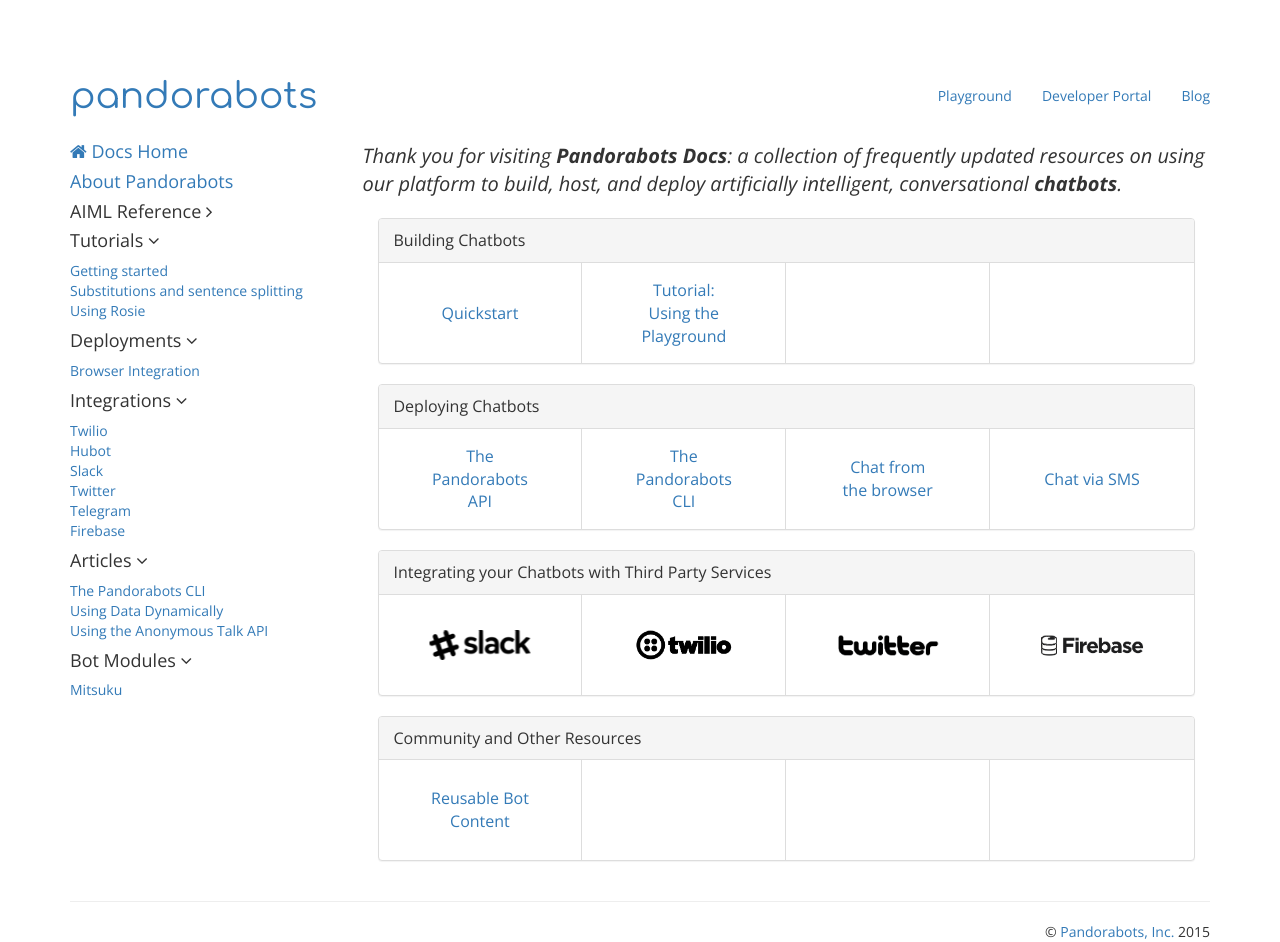
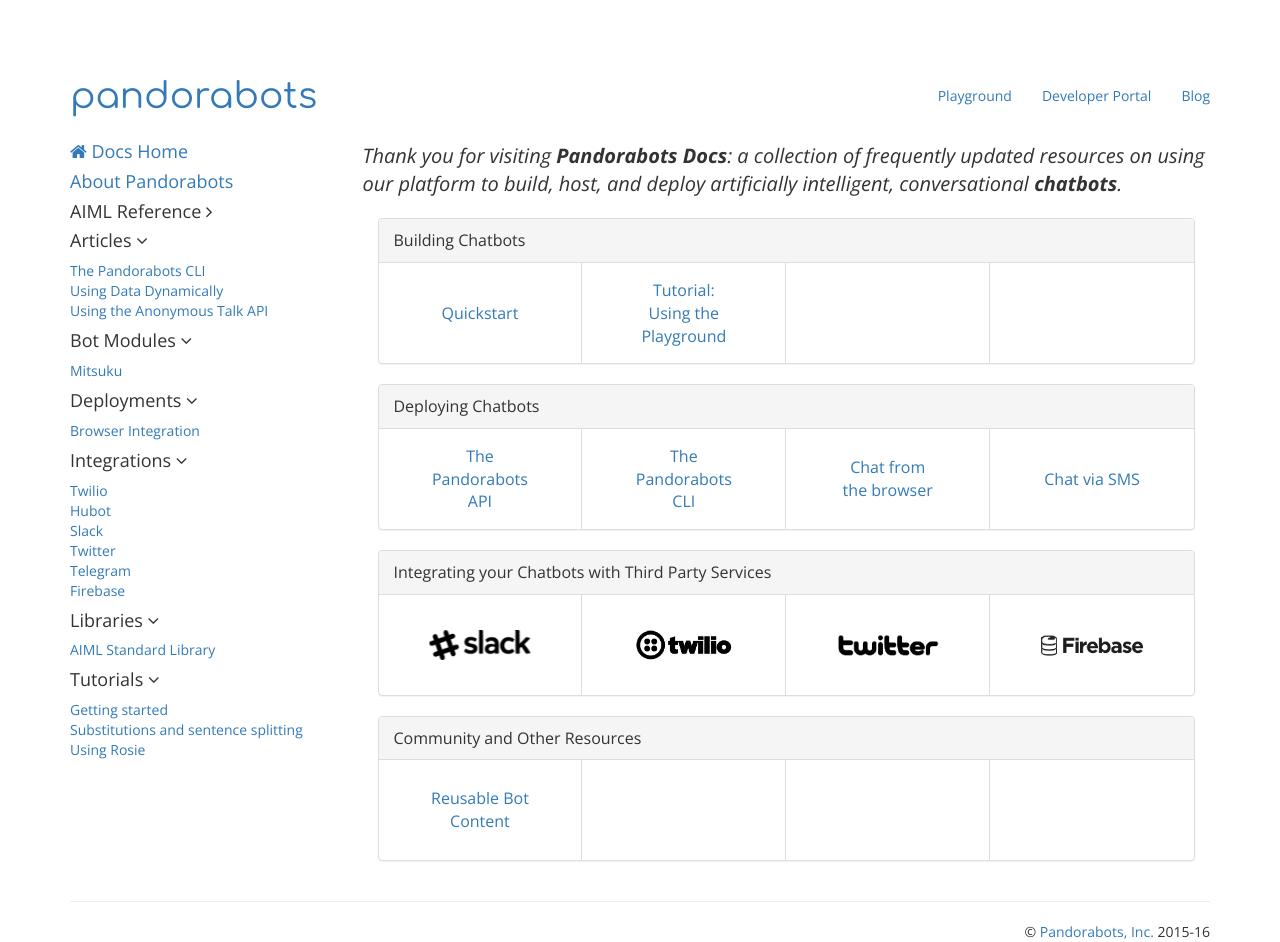
Before and after one commit to pandorabots/pandorabots.github.io, a Jekyll site: the page built from index.html, in a window 1280 px wide. Built offline with Jekyll 4.4.1, drawn with Linux system fonts in a browser that asks for light colours.

Commit message:
Updated README. Added collection Libraries and AIML STD Libraries. Updated copyright.

```diff
--- a/_config.yml
+++ b/_config.yml
@@ -1,14 +1,14 @@
 # Site settings
 title: pandorabots
-email: your-email@domain.com
+email: support@pandorabots.com
 description: > # this means to ignore newlines until "baseurl:"
   Write an awesome description for your new site here. You can edit this
   line in _config.yml. It will appear in your document head meta (for
   Google search results) and in your feed.xml site description.
 baseurl: "" # the subpath of your site, e.g. /blog/
 url: "http://yourdomain.com" # the base hostname & protocol for your site
-twitter_username: jekyllrb
-github_username:  jekyll
+twitter_username: pandorabots
+github_username:  pandorabots
 
 # Build settings
 markdown: kramdown
@@ -36,3 +36,6 @@ collections:
   modules:
     output: true
     permalink: /modules/:path/
+  libraries:
+    output: true
+    permalink: /libraries/:path/
--- a/_includes/footer.html
+++ b/_includes/footer.html
@@ -2,7 +2,7 @@
   <div class="container">
     <hr>
     <span class="pull-right">
-      &copy; <a href="http://www.pandorabots.com">Pandorabots, Inc.</a> 2015
+      &copy; <a href="http://www.pandorabots.com">Pandorabots, Inc.</a> 2015-16
     </span>
   </div>
 </footer>
--- a/_includes/sidebar.html
+++ b/_includes/sidebar.html
@@ -12,10 +12,19 @@
     </ul>
   </div>
 
-  <h4 id="tutorialsCollapseIcon" style="cursor: pointer;">Tutorials <i class="fa fa-angle-down"></i></h4>
-  <div class="collapse in" id="tutorialsCollapse">
+  <h4 id="articlesCollapseIcon" style="cursor: pointer;">Articles <i class="fa fa-angle-down"></i></h4>
+  <div class="collapse in" id="articlesCollapse">
     <ul class="list-unstyled">
-      {% for element in site.tutorials %}
+      {% for element in site.articles %}
+      <li><a href="{{ site.baseurl }}{{ element.url }}">{{ element.title }}</a></li>
+      {% endfor %}
+    </ul>
+  </div>
+
+  <h4 id="botsCollapseIcon" style="cursor: pointer;">Bot Modules <i class="fa fa-angle-down"></i></h4>
+  <div class="collapse in" id="botsCollapse">
+    <ul class="list-unstyled">
+      {% for element in site.modules %}
       <li><a href="{{ site.baseurl }}{{ element.url }}">{{ element.title }}</a></li>
       {% endfor %}
     </ul>
@@ -39,22 +48,23 @@
     </ul>
   </div>
 
-  <h4 id="articlesCollapseIcon" style="cursor: pointer;">Articles <i class="fa fa-angle-down"></i></h4>
-  <div class="collapse in" id="articlesCollapse">
+  <h4 id="librariesCollapseIcon" style="cursor: pointer;">Libraries <i class="fa fa-angle-down"></i></h4>
+  <div class="collapse in" id="librariesCollapse">
     <ul class="list-unstyled">
-      {% for element in site.articles %}
+      {% for element in site.libraries %}
       <li><a href="{{ site.baseurl }}{{ element.url }}">{{ element.title }}</a></li>
       {% endfor %}
     </ul>
   </div>
 
-  <h4 id="botsCollapseIcon" style="cursor: pointer;">Bot Modules <i class="fa fa-angle-down"></i></h4>
-  <div class="collapse in" id="botsCollapse">
+  <h4 id="tutorialsCollapseIcon" style="cursor: pointer;">Tutorials <i class="fa fa-angle-down"></i></h4>
+  <div class="collapse in" id="tutorialsCollapse">
     <ul class="list-unstyled">
-      {% for element in site.modules %}
+      {% for element in site.tutorials %}
       <li><a href="{{ site.baseurl }}{{ element.url }}">{{ element.title }}</a></li>
       {% endfor %}
     </ul>
   </div>
 
+
 </div>
--- a/index.html
+++ b/index.html
@@ -75,7 +75,7 @@ layout: default
               </a>
             </div>
             <div class="col-md-3 tile">
-              <a class="tile-link" href="https://gist.github.com/djfdev/150192b3c3934516f4cc">
+              <a class="tile-link" href="deployments/browser-integration/">
                 <div class="tile-inner">
                   <span>Chat from the browser</span>
                 </div>
```
Also changed, not shown: _libraries/aiml-standard-library.md (added, +115 -0 lines), README.md.
